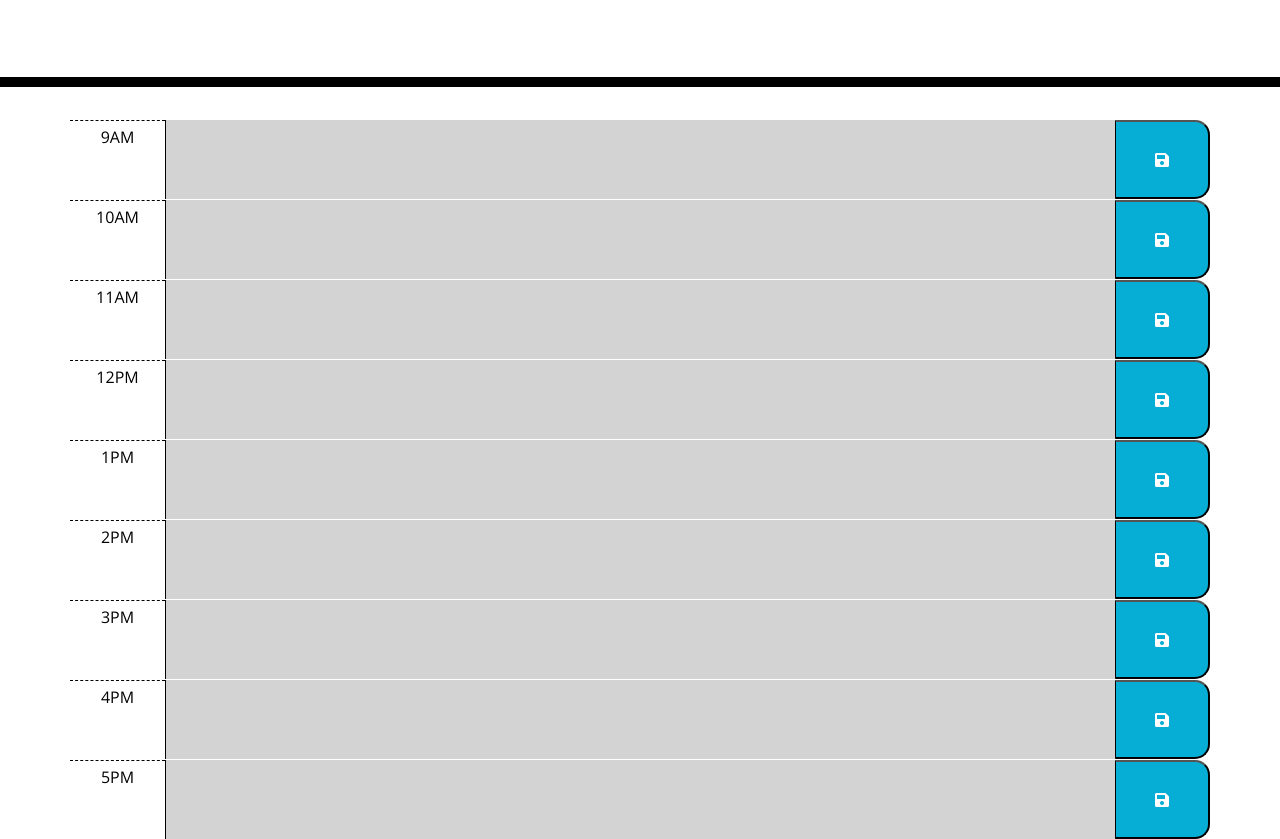
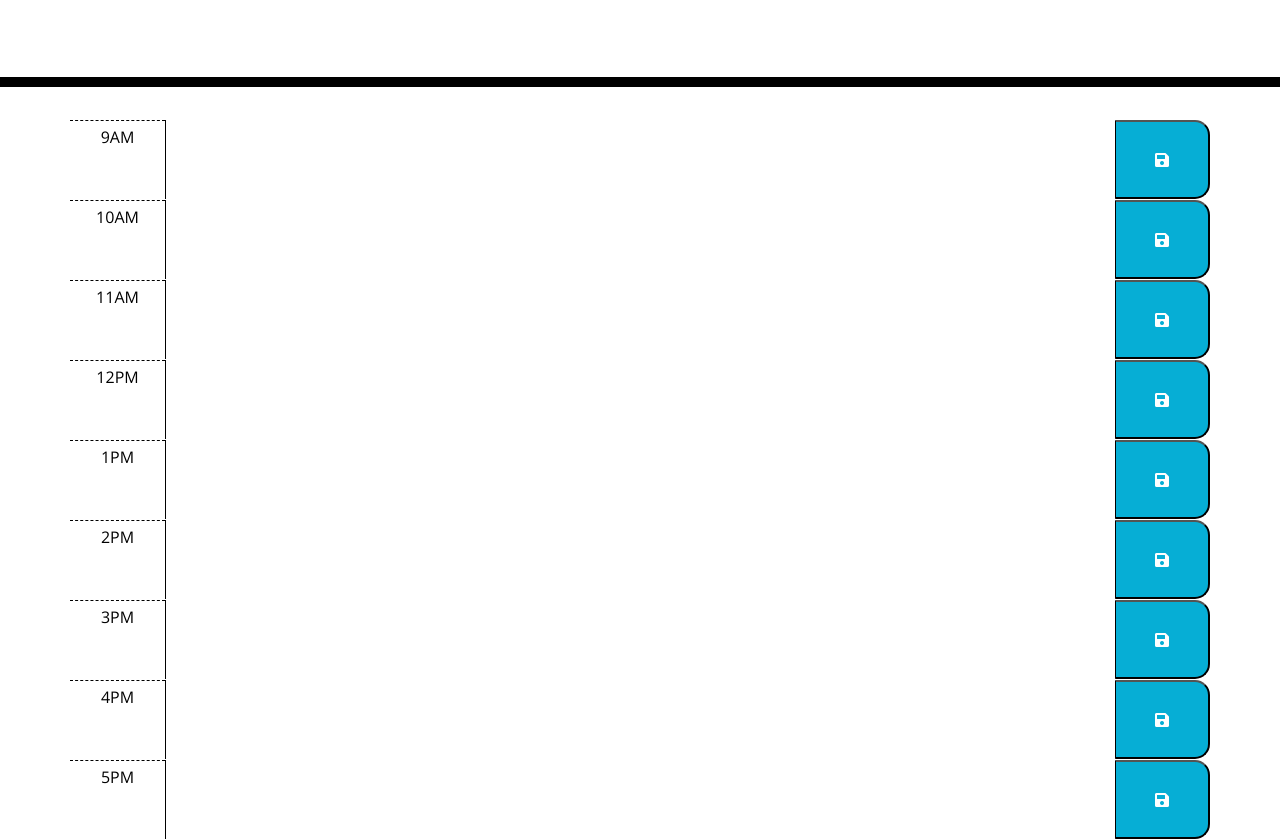
Before and after one commit to JonWong2020/work-day-planner, a plain HTML site: page index.html in a window 1280 px wide. Shown: the part 181-1020 px from the top of the page. Drawn offline with nearby package versions, Linux system fonts and the light colour scheme.

Commit message:
reverted changes in HTML

```diff
--- a/index.html
+++ b/index.html
@@ -32,55 +32,55 @@
 <!-- Timeblocks from 9AM to 5PM -->
     <div class="container">
 
-      <div class="row time-block past past" id="9">
+      <div class="row time-block" id="9">
       <div class="col-1 hour pt-2">9AM</div>
       <textarea class="col-10 plan"></textarea>
       <button class="col-1 saveBtn"><i class="fas fa-save"></i></button>
       </div>
 
-      <div class="row time-block past past" id="10">
+      <div class="row time-block" id="10">
       <div class="col-1 hour pt-2">10AM</div>
       <textarea class="col-10 plan"></textarea>
       <button class="col-1 saveBtn"><i class="fas fa-save"></i></button>
       </div>
 
-      <div class="row time-block past past" id="11">
+      <div class="row time-block" id="11">
       <div class="col-1 hour pt-2">11AM</div>
       <textarea class="col-10 plan"></textarea>
       <button class="col-1 saveBtn"><i class="fas fa-save"></i></button>
       </div>
 
-      <div class="row time-block past" id="12">
+      <div class="row time-block" id="12">
       <div class="col-1 hour pt-2">12PM</div>
       <textarea class="col-10 plan"></textarea>
       <button class="col-1 saveBtn"><i class="fas fa-save"></i></button>
       </div>
 
-      <div class="row time-block past" id="13">
+      <div class="row time-block" id="13">
       <div class="col-1 hour pt-2">1PM</div>
       <textarea class="col-10 plan"></textarea>
       <button class="col-1 saveBtn"><i class="fas fa-save"></i></button>
       </div>
 
-      <div class="row time-block past" id="14">
+      <div class="row time-block" id="14">
       <div class="col-1 hour pt-2">2PM</div>
       <textarea class="col-10 plan"></textarea>
       <button class="col-1 saveBtn"><i class="fas fa-save"></i></button>
       </div>
 
-      <div class="row time-block past" id="15">
+      <div class="row time-block" id="15">
       <div class="col-1 hour pt-2">3PM</div>
       <textarea class="col-10 plan"></textarea>
       <button class="col-1 saveBtn"><i class="fas fa-save"></i></button>
       </div>
 
-      <div class="row time-block past" id="16">
+      <div class="row time-block" id="16">
       <div class="col-1 hour pt-2">4PM</div>
       <textarea class="col-10 plan"></textarea>
       <button class="col-1 saveBtn"><i class="fas fa-save"></i></button>
       </div>
 
-      <div class="row time-block past" id="17">
+      <div class="row time-block" id="17">
       <div class="col-1 hour pt-2">5PM</div>
       <textarea class="col-10 plan"></textarea>
       <button class="col-1 saveBtn"><i class="fas fa-save"></i></button>
```
